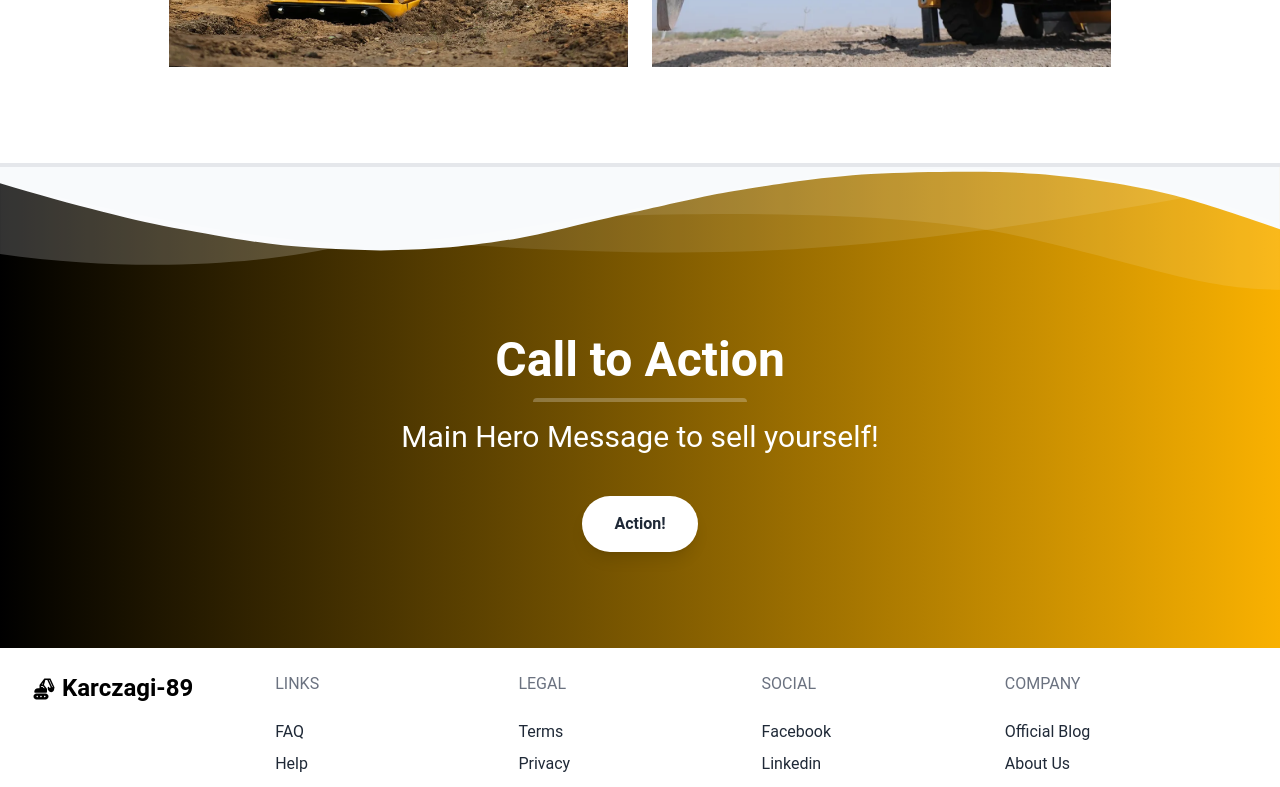
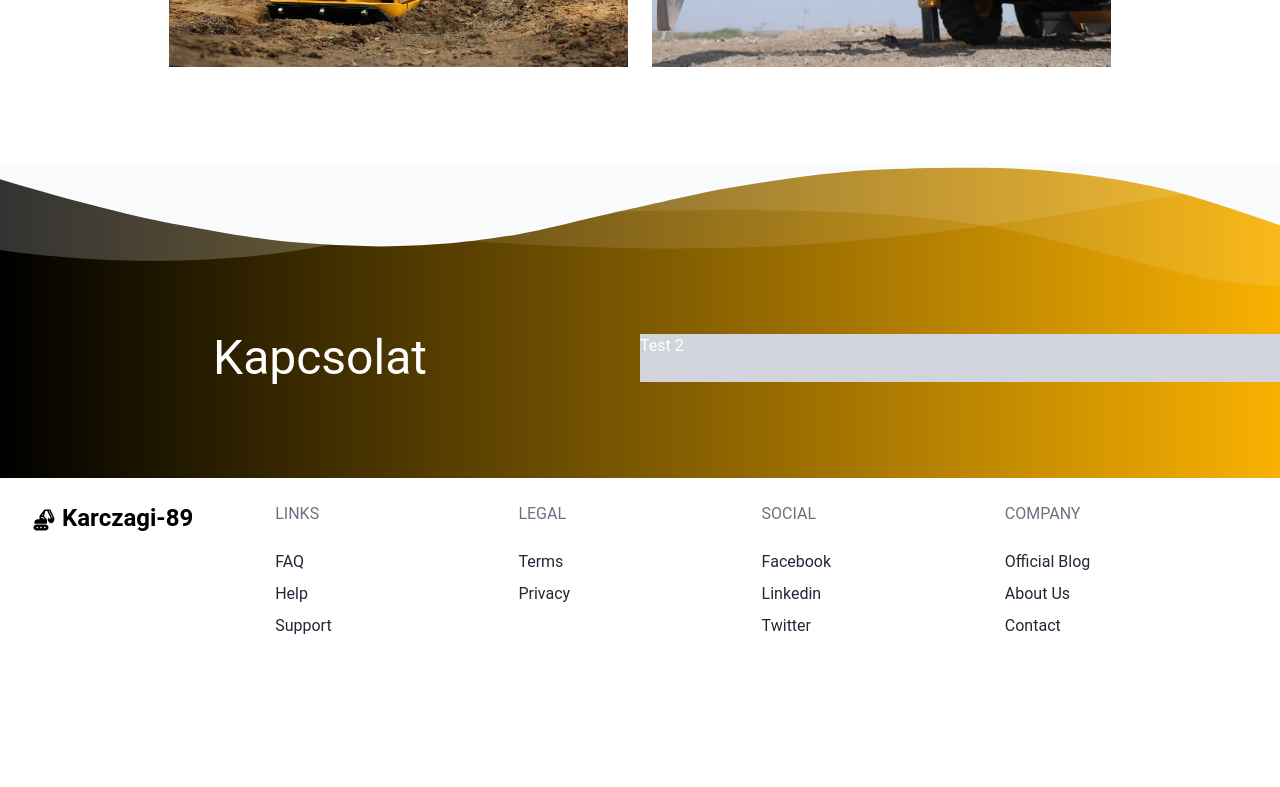
Before and after one commit to ZoltanMakai/karczagi89, a Nuxt app: page / in a window 1280 px wide. Shown: the part 5968-6755 px from the top of the page. After the commit the page ends 6654 px from the top, so only its background shows below. Built offline with nearby package versions, Linux system fonts and the light colour scheme.

Commit message:
before googlemap

```diff
--- a/app.vue
+++ b/app.vue
@@ -8,62 +8,8 @@
     <Epitoanyagok />
     <GepiFoldmunka />
     <Gepeink />
+    <Kapcsolat />
 
-    <svg
-      class="wave-top"
-      viewBox="0 0 1439 147"
-      version="1.1"
-      xmlns="http://www.w3.org/2000/svg"
-      xmlns:xlink="http://www.w3.org/1999/xlink"
-    >
-      <g stroke="none" stroke-width="1" fill="none" fill-rule="evenodd">
-        <g transform="translate(-1.000000, -14.000000)" fill-rule="nonzero">
-          <g class="wave" fill="#f8fafc">
-            <path
-              d="M1440,84 C1383.555,64.3 1342.555,51.3 1317,45 C1259.5,30.824 1206.707,25.526 1169,22 C1129.711,18.326 1044.426,18.475 980,22 C954.25,23.409 922.25,26.742 884,32 C845.122,37.787 818.455,42.121 804,45 C776.833,50.41 728.136,61.77 713,65 C660.023,76.309 621.544,87.729 584,94 C517.525,105.104 484.525,106.438 429,108 C379.49,106.484 342.823,104.484 319,102 C278.571,97.783 231.737,88.736 205,84 C154.629,75.076 86.296,57.743 0,32 L0,0 L1440,0 L1440,84 Z"
-            ></path>
-          </g>
-          <g transform="translate(1.000000, 15.000000)" fill="#FFFFFF">
-            <g
-              transform="translate(719.500000, 68.500000) rotate(-180.000000) translate(-719.500000, -68.500000) "
-            >
-              <path
-                d="M0,0 C90.7283404,0.927527913 147.912752,27.187927 291.910178,59.9119003 C387.908462,81.7278826 543.605069,89.334785 759,82.7326078 C469.336065,156.254352 216.336065,153.6679 0,74.9732496"
-                opacity="0.100000001"
-              ></path>
-              <path
-                d="M100,104.708498 C277.413333,72.2345949 426.147877,52.5246657 546.203633,45.5787101 C666.259389,38.6327546 810.524845,41.7979068 979,55.0741668 C931.069965,56.122511 810.303266,74.8455141 616.699903,111.243176 C423.096539,147.640838 250.863238,145.462612 100,104.708498 Z"
-                opacity="0.100000001"
-              ></path>
-              <path
-                d="M1046,51.6521276 C1130.83045,29.328812 1279.08318,17.607883 1439,40.1656806 L1439,120 C1271.17211,77.9435312 1140.17211,55.1609071 1046,51.6521276 Z"
-                opacity="0.200000003"
-              ></path>
-            </g>
-          </g>
-        </g>
-      </g>
-    </svg>
-    <section class="container mx-auto text-center py-6 mb-12">
-      <h2
-        class="w-full my-2 text-5xl font-bold leading-tight text-center text-white"
-      >
-        Call to Action
-      </h2>
-      <div class="w-full mb-4">
-        <div
-          class="h-1 mx-auto bg-white w-1/6 opacity-25 my-0 py-0 rounded-t"
-        ></div>
-      </div>
-      <h3 class="my-4 text-3xl leading-tight">
-        Main Hero Message to sell yourself!
-      </h3>
-      <button
-        class="mx-auto lg:mx-0 hover:underline bg-white text-gray-800 font-bold rounded-full my-6 py-4 px-8 shadow-lg focus:outline-none focus:shadow-outline transform transition hover:scale-105 duration-300 ease-in-out"
-      >
-        Action!
-      </button>
-    </section>
     <!--Footer-->
     <Footer />
   </div>
--- a/components/Gepeink.vue
+++ b/components/Gepeink.vue
@@ -22,7 +22,7 @@
       >
     </a>
   </div>
-  <section class="bg-white border-b-4 pt-10 pb-8 md:pb-24" id="gepeink">
+  <section class="bg-white pt-10 pb-8 md:pb-24" id="gepeink">
     <div class="container px-3 mx-auto flex flex-wrap items-center">
       <h2
         class="w-full my-2 md:pt-10 text-2xl md:text-5xl font-bold leading-tight text-center text-gray-800"
--- /dev/null
+++ b/components/Kapcsolat.vue
@@ -0,0 +1,49 @@
+<template>
+  <svg
+    class="wave-top"
+    viewBox="0 0 1439 147"
+    version="1.1"
+    xmlns="http://www.w3.org/2000/svg"
+    xmlns:xlink="http://www.w3.org/1999/xlink"
+  >
+    <g stroke="none" stroke-width="1" fill="none" fill-rule="evenodd">
+      <g transform="translate(-1.000000, -14.000000)" fill-rule="nonzero">
+        <g class="wave" fill="#f8fafc">
+          <path
+            d="M1440,84 C1383.555,64.3 1342.555,51.3 1317,45 C1259.5,30.824 1206.707,25.526 1169,22 C1129.711,18.326 1044.426,18.475 980,22 C954.25,23.409 922.25,26.742 884,32 C845.122,37.787 818.455,42.121 804,45 C776.833,50.41 728.136,61.77 713,65 C660.023,76.309 621.544,87.729 584,94 C517.525,105.104 484.525,106.438 429,108 C379.49,106.484 342.823,104.484 319,102 C278.571,97.783 231.737,88.736 205,84 C154.629,75.076 86.296,57.743 0,32 L0,0 L1440,0 L1440,84 Z"
+          ></path>
+        </g>
+        <g transform="translate(1.000000, 15.000000)" fill="#FFFFFF">
+          <g
+            transform="translate(719.500000, 68.500000) rotate(-180.000000) translate(-719.500000, -68.500000) "
+          >
+            <path
+              d="M0,0 C90.7283404,0.927527913 147.912752,27.187927 291.910178,59.9119003 C387.908462,81.7278826 543.605069,89.334785 759,82.7326078 C469.336065,156.254352 216.336065,153.6679 0,74.9732496"
+              opacity="0.100000001"
+            ></path>
+            <path
+              d="M100,104.708498 C277.413333,72.2345949 426.147877,52.5246657 546.203633,45.5787101 C666.259389,38.6327546 810.524845,41.7979068 979,55.0741668 C931.069965,56.122511 810.303266,74.8455141 616.699903,111.243176 C423.096539,147.640838 250.863238,145.462612 100,104.708498 Z"
+              opacity="0.100000001"
+            ></path>
+            <path
+              d="M1046,51.6521276 C1130.83045,29.328812 1279.08318,17.607883 1439,40.1656806 L1439,120 C1271.17211,77.9435312 1140.17211,55.1609071 1046,51.6521276 Z"
+              opacity="0.200000003"
+            ></path>
+          </g>
+        </g>
+      </g>
+    </g>
+  </svg>
+  <section class="pt-10 pb-8 md:pb-24">
+    <div class="container flex mx-auto">
+      <div class="w-1/2">
+        <!-- Left Section -->
+        <div class="text-center text-2xl md:text-5xl">Kapcsolat</div>
+      </div>
+      <div class="w-1/2 bg-gray-300">
+        <!-- Right Section -->
+        <div>Test 2</div>
+      </div>
+    </div>
+  </section>
+</template>
```
